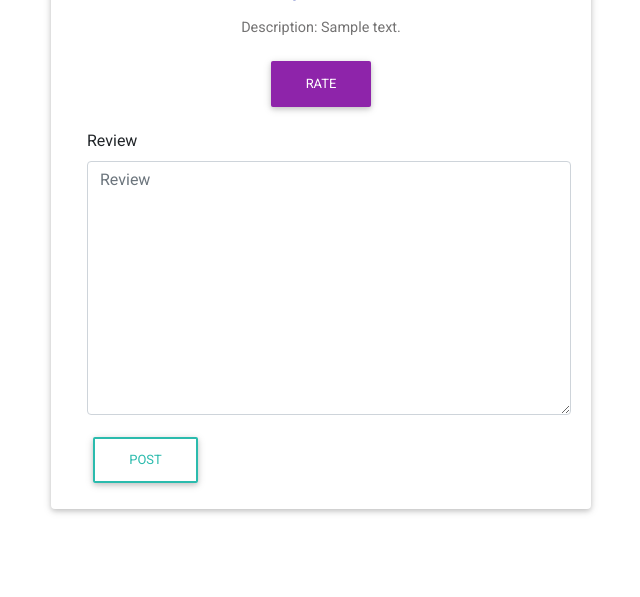
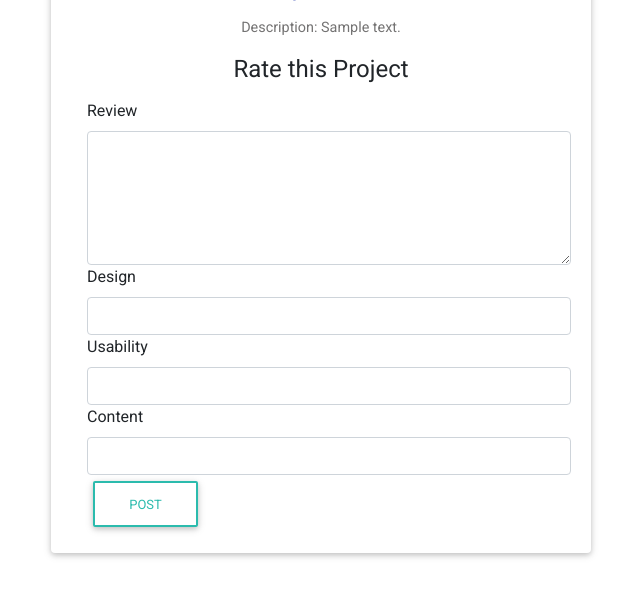
Before and after one commit to Ebay-droid/Django3, a Django app: page /project/1/ in a window 1280 px wide. Shown: the part 169-766 px from the top of the page, without its empty margins (319-959 px from the left). Run offline with Django 3.2, Linux system fonts and the light colour scheme; a user stored in the database is signed in; tables that the repository leaves empty hold one stand-in row (values such as "Sample post"); some libraries are stand-ins or nearby versions.

Commit message:
form added for reviews

```diff
--- a/rate_app/admin.py
+++ b/rate_app/admin.py
@@ -4,4 +4,4 @@
 # Register your models here.
 admin.site.register(Profile)
 admin.site.register(Project)
-admin.site.register(Rating)
+admin.site.register(Review)
--- a/rate_app/forms.py
+++ b/rate_app/forms.py
@@ -12,10 +12,10 @@
     model = Profile
     exclude = ['user']
 
-class RatingForm(forms.ModelForm):
-  class Meta:
-    model = Rating
-    exclude = ['profile','project']
+# class RatingForm(forms.ModelForm):
+#   class Meta:
+#     model = Rating
+#     exclude = ['profile','project']
 
 class ReviewForm(forms.ModelForm):
   class Meta:
--- a/rate_app/models.py
+++ b/rate_app/models.py
@@ -40,15 +40,15 @@
   def __str__(self):
       return self.title
 
-class Rating(models.Model):
-  profile =models.ForeignKey(Profile,on_delete=models.CASCADE,default='')
-  project = models.ForeignKey(Project,on_delete=models.CASCADE,default='')
-  design = models.IntegerField(validators=[MinValueValidator(1), MaxValueValidator(10)])
-  usability = models.IntegerField(validators=[MinValueValidator(1), MaxValueValidator(10)])
-  content = models.IntegerField(validators=[MinValueValidator(1), MaxValueValidator(10)])
 
 
 class  Review(models.Model):
-  project = models.ForeignKey(Project,on_delete=models.CASCADE,default ='')
-  user = models.ForeignKey(User,on_delete=models.CASCADE,default ='')
+  project = models.ForeignKey(Project,on_delete=models.CASCADE,)
+  user = models.ForeignKey(User,on_delete=models.CASCADE)
   review = models.TextField()
+  design = models.FloatField(default=0)
+  usability = models.FloatField(default=0)
+  content = models.FloatField(default=0)
+
+  def __str__(self):
+    return self.user.username
--- a/rate_app/templates/profile.html
+++ b/rate_app/templates/profile.html
@@ -19,7 +19,7 @@
     <h4 class="card-title">{{user.username}}</h4>
     <hr>
     <!-- Quotation -->
-    <p><i class="fas fa-quote-left"></i> {{profile.Bio}}
+    <p> <strong>Bio:</strong>   <i class="fas fa-1x fa-quote-left"></i> {{profile.Bio}}<i class="fas fa-quote-right"></i>
     </p>
   </div>
 
--- a/rate_app/templates/project_detail.html
+++ b/rate_app/templates/project_detail.html
@@ -27,15 +27,25 @@
           <!-- Text -->
           <p class="card-text">Description: {{project.description}} </p>
 
-          <a href="{%url 'rating' project.id%}"><button class="btn btn-purple" >Rate</button></a>
 
           <!-- review -->
+          <h4>Rate this Project</h4>
           <div class="media-body text-center text-md-left ml-md-3 ml-0">
             <h5 class="mt-0 font-weight-bold blue-text mb-3">{{review.user}}</h5>
-            <form method="post" role="form" action="">
+            <form method="POST" role="form" action="{% url 'review' project.id %}">
               {%csrf_token%}
               <div>
-                {% bootstrap_form review_form%}
+                <label for="comment">Review</label>
+                <textarea name="comment" id="comment" class="form-control" cols="30" rows="5"></textarea>
+
+                <label for="design">Design</label>
+                <input type="text" class="form-control" >
+
+                <label for="usability">Usability</label>
+                <input type="text" class="form-control" >
+
+                <label for="content">Content</label>
+                <input type="text" class="form-control" >
 
                 <button name="action" type="submit" class="btn btn-outline-default">Post</button>
               </div>
@@ -53,7 +63,7 @@
       {% for review in reviews%}
   <div class="media d-block d-md-flex mt-3">
     <a class="d-flex pr-3" href="#">
-      <img class="d-flex mr-3 img-fluid rounded-circle  profile-image" src="{{review.project.profile.profile_pic.url}}" alt="Generic placeholder image">
+      <img class="d-flex mr-3 img-fluid rounded-circle  profile-image" src="{{review.user.profile.profile_pic.url}}" alt="Generic placeholder image">
     </a>
     <div class="media-body text-md-left">
       <h5 class="mt-0 font-weight-bold card-text">{{review.user}}</h5>
--- a/rate_app/urls.py
+++ b/rate_app/urls.py
@@ -6,7 +6,7 @@
 urlpatterns =[
   path('', views.index, name = 'index'),
   path('project/', views.project, name = 'project'),
-  path('project/<project_id>/rating', views.rating, name = 'rating'),
+  path('review/<project_id>/', views.new_review, name = 'review'),
   path('project/<project_id>/', views.project_detail, name = 'project_detail'),
   path('new_project/', views.new_project, name = 'new_project'),
   path('profile/<username>/', views.profile, name = 'profile'),
--- a/rate_app/views.py
+++ b/rate_app/views.py
@@ -34,38 +34,30 @@
   project = get_object_or_404(Project, id=project_id)
   reviews = Review.objects.filter(project=project)
 
-  if request.method == 'POST':
-    form = ReviewForm(request.POST)
-    if form.is_valid():
-      review = form.save(commit=False)
-      review.project= project
-      review.user = user
-      review.save()
-      return HttpResponseRedirect(reverse('project_detail', args=[project_id]))
-  else:
-    form = ReviewForm()
 
 
 
-  return render (request, 'project_detail.html',{'project':project, 'user':user, 'reviews':reviews, 'review_form':form})
+  return render (request, 'project_detail.html',{'project':project, 'user':user, 'reviews':reviews})
+
 
 @login_required
-def rating(request,project_id):
+def new_review(request,project_id):
   user = request.user
   project = get_object_or_404(Project, id=project_id)
-  profile = Profile.objects.get(user=request.user)
-  rate = Rating.objects.get(id = project_id)
+  review = Review.objects.filter(project =project)
   if request.method == 'POST':
-      form = RatingForm(request.POST)
+      form = ReviewForm(request.POST)
       if form.is_valid():
-        rating = form.save(commit=False)
-        rating.project = project
-        rating.profile = profile
-        rating.save()
-      return HttpResponseRedirect(reverse('rating', args=[project_id]))
+        reviews = form.save(commit=False)
+        reviews.user= user
+        reviews.project=project
+        reviews.save()
+
+        return HttpResponseRedirect(reverse('project_detail', args=[project_id]))
   else:
-    form = RatingForm()
-  return render(request, 'rate.html',{'form':form,'user':user,'rate':rate})
+    form = ReviewForm()
+  return render(request,'project_detail.html',{'form':form, 'reviews':review,'project':project, 'user':user})
+
 
 
 
--- a/requirements.txt
+++ b/requirements.txt
@@ -8,6 +8,7 @@
 django-bootstrap4==2.3.1
 django-registration==3.1.1
 djangorestframework==3.12.1
+gunicorn==20.0.4
 isort==5.6.4
 lazy-object-proxy==1.4.3
 mccabe==0.6.1
@@ -20,4 +21,5 @@
 sqlparse==0.4.1
 toml==0.10.1
 urllib3==1.25.11
+whitenoise==5.2.0
 wrapt==1.12.1
```
Also changed, not shown: rate_app/migrations/0001_initial.py, rate_app/migrations/0002_auto_20201026_1959.py (deleted), rate_app/migrations/0002_delete_rating.py (added), rate_app/migrations/0003_review.py (deleted).
